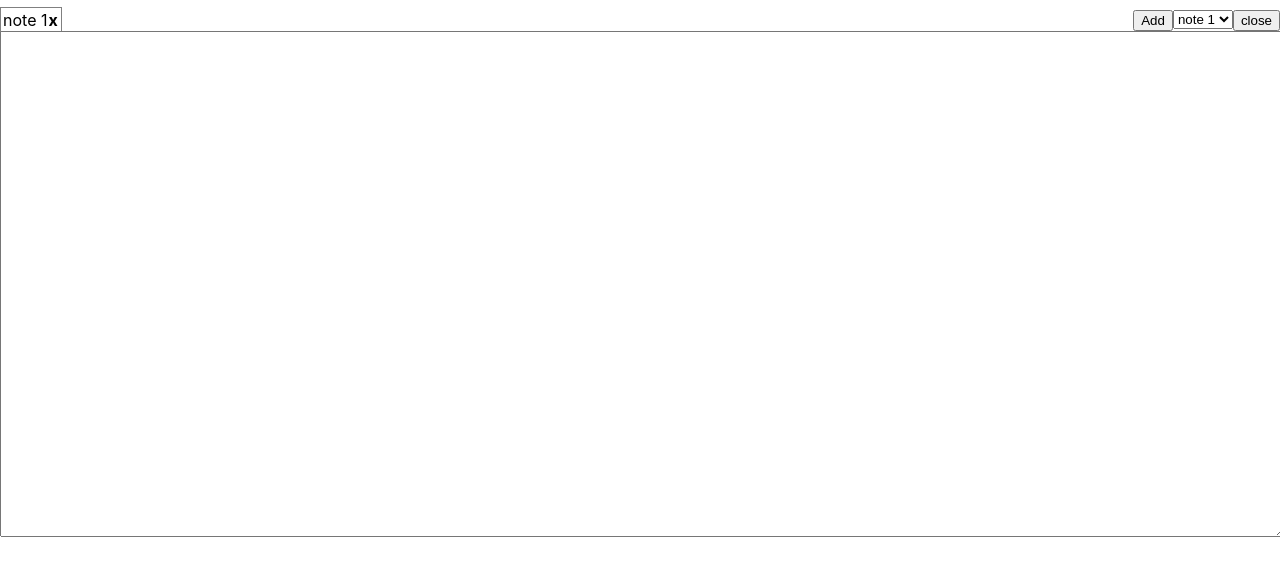
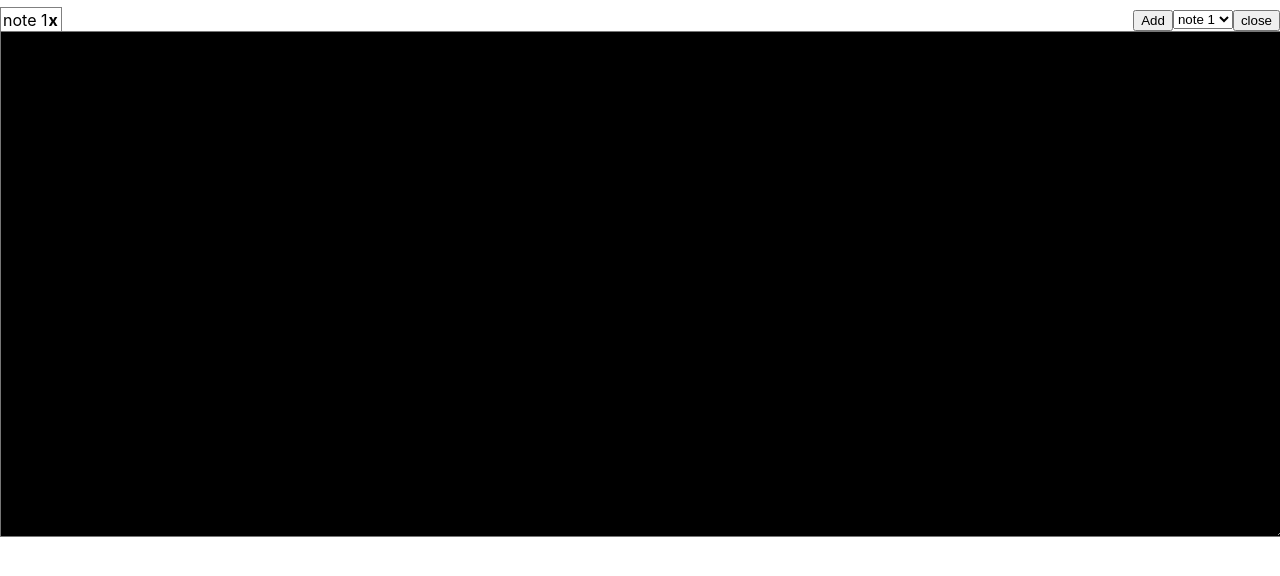
Before and after one commit to ikbhal/jigs-notes, a React (Create React App) app: page / in a window 1280 px wide. Shown: the top 576 px of the page. Built offline with nearby package versions, Linux system fonts and the light colour scheme.

Commit message:
text area black bg, white fg

```diff
--- a/src/App.css
+++ b/src/App.css
@@ -48,6 +48,8 @@
 textarea{
   width: 100%;
   height: 500px;
+  background: black;
+  color: white;
 }
 
 .add-btn{
@@ -69,4 +71,5 @@ textarea{
   padding: 1px;
   /* border: 1px solid grey; */
   font-weight: bold;
+
 }
```
